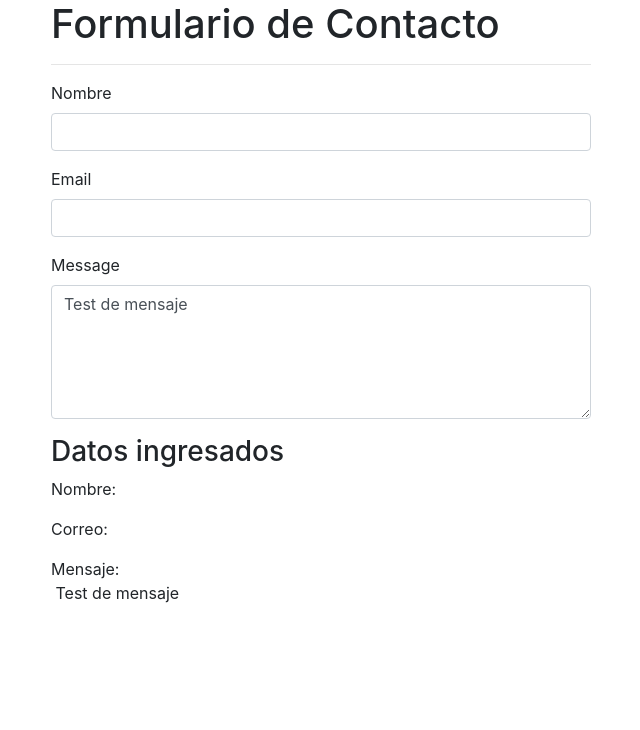
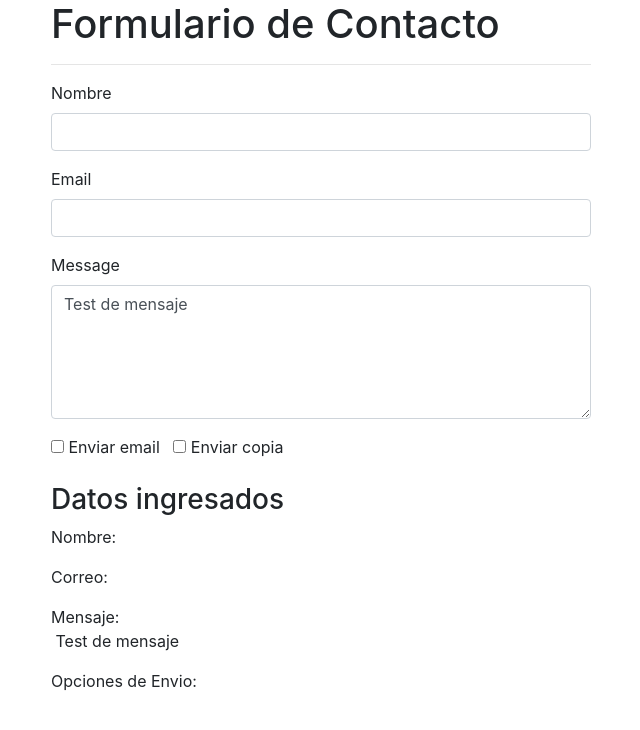
Before and after one commit to efranco89/formsinvue, a Vue app: page / in a window 1280 px wide. Shown: the top 730 px of the page, without its empty margins (34-674 px from the left). Built offline with nearby package versions, Linux system fonts and the light colour scheme.

Commit message:
Ref adding checkboxes

```diff
--- a/src/components/Poll.vue
+++ b/src/components/Poll.vue
@@ -29,6 +29,20 @@
           </div>
         </div>
       </div>
+      <!-- Ends messages -->
+
+      <div class="row">
+        <div class="col-sm-8 col-md-6">
+          <div class="form-group">
+            <label for="enviaremail">
+              <input type="checkbox" id="enviaremail" value="enviarmail" v-model="mailOptions"> Enviar email
+            </label>&nbsp;&nbsp;
+            <label for="enviarmecopia">
+              <input type="checkbox" id="enviarmecopia" value="enviarcopia" v-model="mailOptions"> Enviar copia
+            </label>
+          </div>
+        </div>
+      </div>
     </form>
 
     <div class="row">
@@ -42,6 +56,14 @@
             <p>Nombre: {{ personData.nombre }} </p>
             <p>Correo: {{ personData.email }} </p>
             <p style="white-space:pre">Mensaje: <br> {{ message }} </p>
+            <p>
+              Opciones de Envio:
+              <ul>
+                <li v-for="item in mailOptions" :key="item">
+                  {{ item }}
+                </li>
+              </ul>
+            </p>
           </div>
         </div>
       </div>
@@ -58,7 +80,8 @@
           nombre: '',
           email: ''
         },
-        message: 'Test de mensaje'
+        message: 'Test de mensaje',
+        mailOptions: []
 
       }
     }
```
